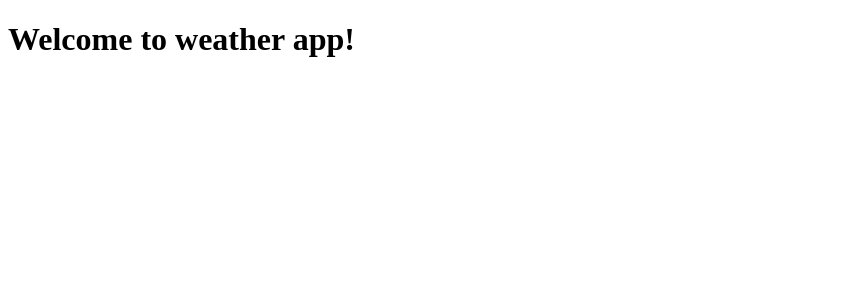
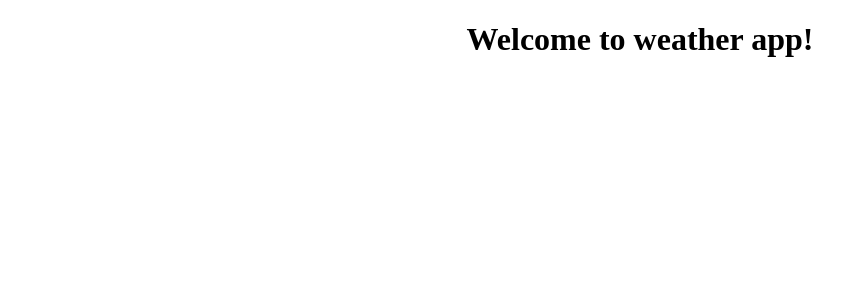
Before and after one commit to lolabs/weather-app, an Angular app: page / in a window 1280 px wide. Shown: the top 300 px of the page, without its empty margins (0-866 px from the left). Built offline with nearby package versions, Linux system fonts and the light colour scheme.

Commit message:
+ WEATHER-API: added service

```diff
--- a/src/app/app.component.html
+++ b/src/app/app.component.html
@@ -1,5 +1,5 @@
 <!--The content below is only a placeholder and can be replaced.-->
-<div style="ctext-align:center">
+<div style="text-align:center">
   <h1>
     Welcome to {{ title }}!
   </h1>
--- a/src/app/app.module.ts
+++ b/src/app/app.module.ts
@@ -1,7 +1,6 @@
 import { BrowserModule } from '@angular/platform-browser';
 import { NgModule } from '@angular/core';
-
-
+import {WeatherApiService} from './services/weather-api.service';
 import { AppComponent } from './app.component';
 
 
@@ -12,7 +11,7 @@ import { AppComponent } from './app.component';
   imports: [
     BrowserModule
   ],
-  providers: [],
+  providers: [WeatherApiService],
   bootstrap: [AppComponent]
 })
 export class AppModule { }
--- /dev/null
+++ b/src/app/services/weather-api.service.ts
@@ -0,0 +1,6 @@
+import { Injectable } from '@angular/core';
+
+@Injectable()
+export class WeatherApiService {
+  constructor() { }
+}
```
Also changed, not shown: 1 other file (tests, documents, lock files or other folders).
